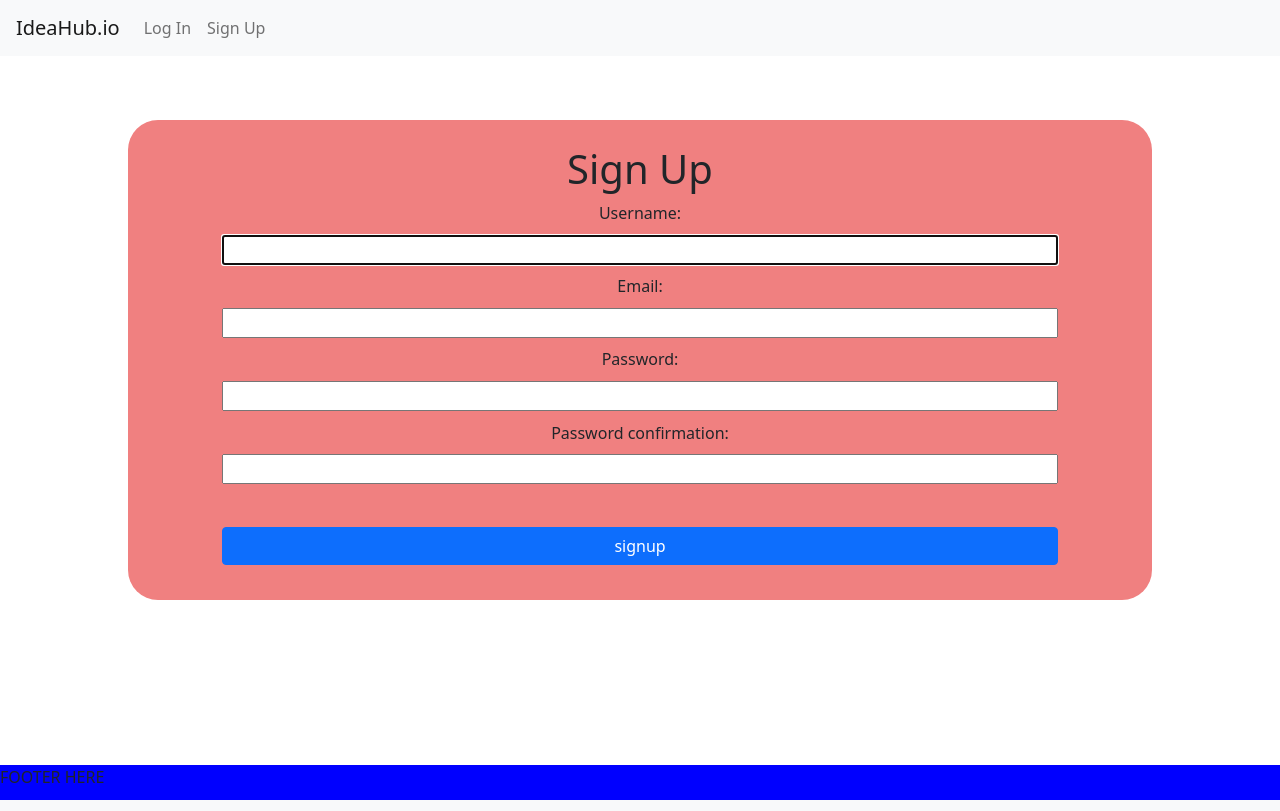
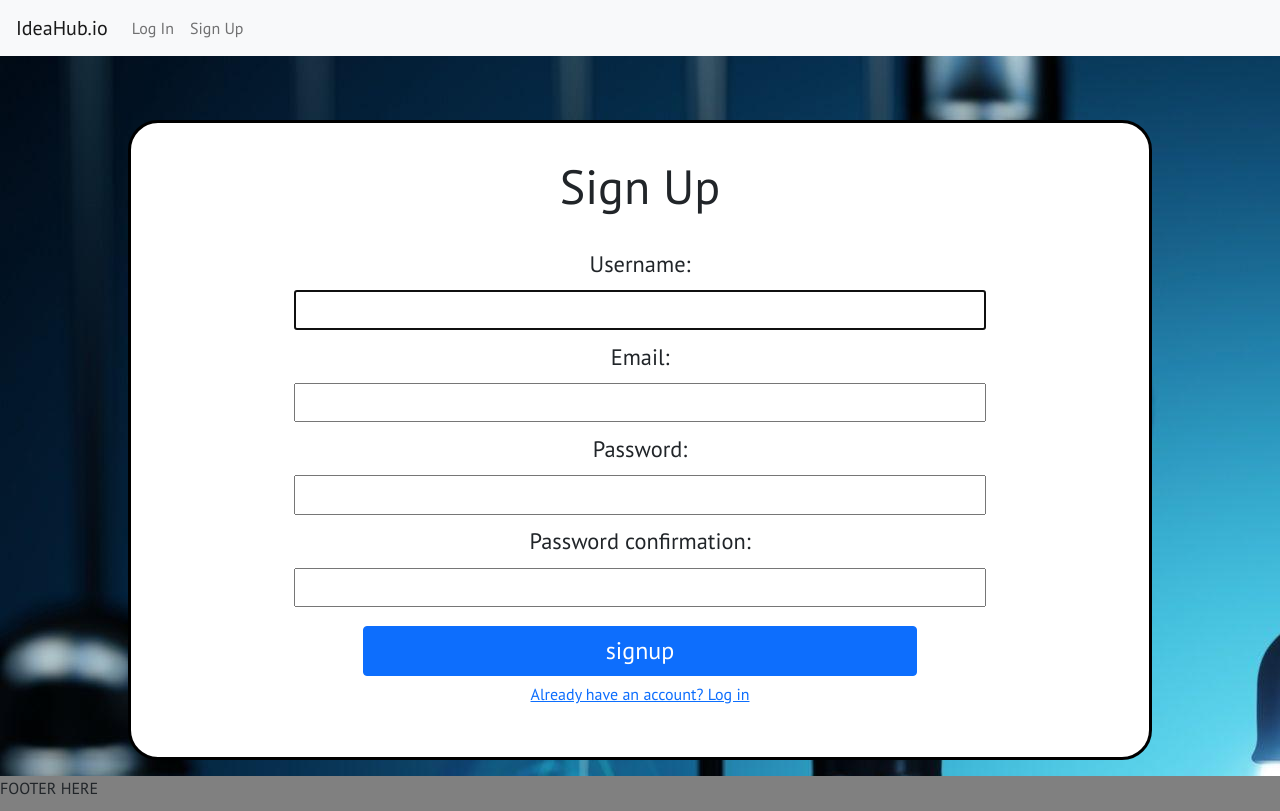
Before and after one commit to isaiahsilvani/ideahubio, a Django app: page /accounts/signup/ in a window 1280 px wide. Run offline with Django 3.2, Linux system fonts and the light colour scheme; some libraries are stand-ins or nearby versions.

Commit message:
style login/home/signup

```diff
--- a/main_app/static/css/style.css
+++ b/main_app/static/css/style.css
@@ -1,9 +1,16 @@
+@import url('https://fonts.googleapis.com/css2?family=PT+Sans&display=swap');
+
+
+body {
+  font-family: 'PT Sans', sans-serif;
+}
 .content {
   min-height: calc(100vh - 35px);
+  background-image: url(../images/lightbulb.jpeg);
 }
 .footer {
   height: 35px;
-  background-color: blue;
+  background-color: grey;
 }
 
 main {
@@ -34,21 +41,37 @@ img {
 }
 
 .form-block {
-  background-color: lightcoral;
   display: flex;
   flex-direction: column;
   justify-content: center;
   align-content: center;
+  font-size: 1.4rem;
   text-align: center;
   padding: 3rem;
   margin-top: 4rem;
   width: 80%;
-  height: 30rem;
+  height: 40rem;
+  margin-bottom: 1rem;
   border-radius: 30px;
+  border: 3px solid black;
+  background-color: white;
 }
 
+@keyframes gradient {
+    0% {
+        background-position: 0% 50%;
+    }
+    50% {
+        background-position: 100% 50%;
+    }
+    100% {
+        background-position: 0% 50%;
+    }
+}
+
+
 .form-block input {
-  width: 90%;
+  width: 75%;
   margin: 0.6rem;
 }
 
@@ -137,3 +160,66 @@ table {
 .employee_form td {
   margin: 54rem;
 }
+
+.form-block > h1 {
+  font-size: 3rem;
+  margin-bottom: 2rem;
+}
+
+.login-alt {
+  font-size: 1rem;
+}
+
+#sign-btn {
+  font-size: 1.5rem;
+  width: 60%;
+  position: relative;
+  margin-bottom: 6px;
+}
+
+.login {
+  height: 75%;
+}
+
+.login .btn {
+  font-size: 1.5rem;
+  width: 40%;
+  position: relative;
+}
+
+.login a {
+  font-size: 1rem;
+}
+
+.home-page {
+  color: white;
+  display: flex;
+  justify-content: center;
+  align-items: center;
+  flex-direction: column;
+}
+
+.home-page h1 {
+  font-size: 7rem;
+  margin-top: 4rem;
+  margin-bottom: 4rem;
+}
+
+.home-page h4 {
+  font-size: 2.8rem;
+  margin-bottom: 4rem;
+}
+
+.home-page h6 {
+  font-size: 1.8rem;
+}
+
+.home-page a {
+  text-decoration: none;
+  color: white;
+}
+
+.home-page h6:hover {
+  font-style: italic;
+  text-decoration: underline;
+}
--- a/main_app/templates/home.html
+++ b/main_app/templates/home.html
@@ -3,7 +3,11 @@
 
 {% block content %}
 
-  <h1>This a home page</h1>
+<div class='home-page'>
+  <h1>IdeaHub.IO</h1>
+  <h4>Where Innovators Share Their Ideas</h4>
+  <a href="{% url 'login' %}"><h6>Get Started</h6></a>
+</div>
 
 
 {% endblock %}
--- a/main_app/templates/ideas/detail.html
+++ b/main_app/templates/ideas/detail.html
@@ -44,7 +44,7 @@
       <a href="{% url 'like_idea' idea.id %}" class='btn btn-primary'>Like</a>
   {% else %}
       <a href="#" class='btn btn-primary'>Unlike</a>
-  {% endif %}
+  {% endif %}i
 
   </div>
 </div>
--- a/main_app/templates/registration/signup.html
+++ b/main_app/templates/registration/signup.html
@@ -3,7 +3,7 @@
 {% block content %}
 
 <div class='form-block'>
-  <h1>Sign Up</h1>
+  <h1 class='form-title'>Sign Up</h1>
   {% if error_message %}
     <p class="red-text">{{ error_message }}</p>
   {% endif %}
@@ -20,9 +20,10 @@
       {{ form.password1 }}<br>
 
       {{ form.password2.label_tag }}<br>
-      {{ form.password2 }}<br><br>
+      {{ form.password2 }}<br>
 
-    <input type="submit" class="btn btn-primary" value="signup">
+    <input id='sign-btn' type="submit" class="btn btn-primary" value="signup">
+    <a class='login-alt' href=''><p>Already have an account? Log in</p></a>
   </form>
 </div>
 
```
Also changed, not shown: main_app/templates/registration/login.html (+4 -4 lines), main_app/static/images/ideahubbackground.jpeg (added), main_app/static/images/lightbulb.jpeg (added), main_app/static/images/lightbulbbackground.jpeg (added).
